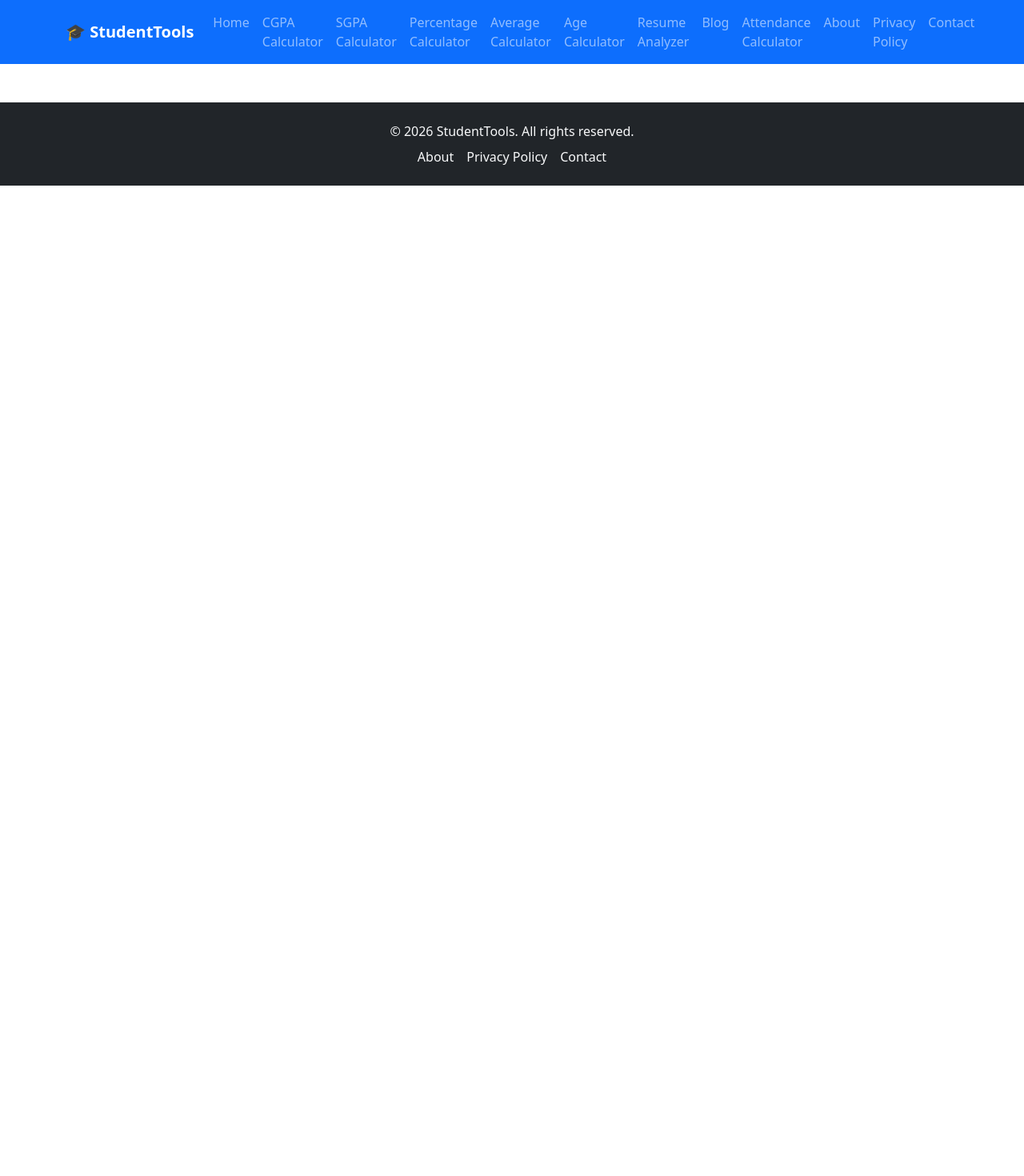
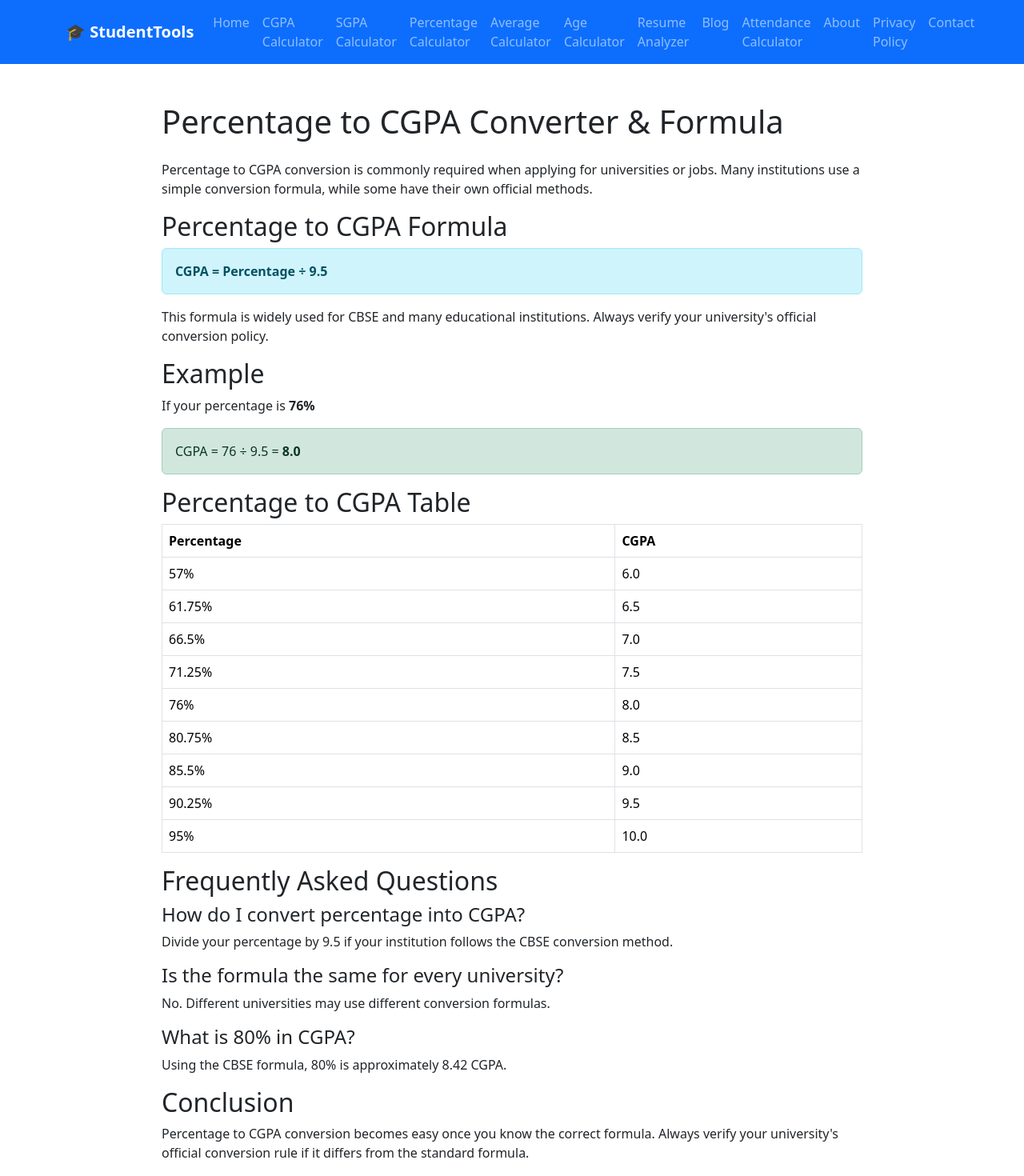
Before and after one commit to priyanshuforge/student-tools, a React (Vite) app: page /blog/percentage-to-cgpa in a window 1280 px wide. Shown: the top 1470 px of the page at 80% size. Before the commit the page ends 800 px from the top, so only its background shows below. Built offline with nearby package versions, Linux system fonts and the light colour scheme.

Commit message:
Added Percentage to CGPA SEO article

```diff
--- a/src/App.jsx
+++ b/src/App.jsx
@@ -19,6 +19,7 @@ import CGPAvsSGPA from "./pages/CGPAvsSGPA";
 import CGPAToPercentage from "./pages/CGPAToPercentage";
 import Attendance75Rule from "./pages/Attendance75Rule";
 import AttendancePercentage from "./pages/AttendancePercentage";
+import PercentageToCGPA from "./pages/PercentageToCGPA";
 function App() {
   return (
     <BrowserRouter>
@@ -46,6 +47,7 @@ function App() {
           path="/percentage-calculator"
           element={<PercentageCalculator />}
         />
+        <Route path="/blog/percentage-to-cgpa" element={<PercentageToCGPA />} />
         <Route
           path="/attendance-calculator"
           element={<AttendanceCalculator />}
--- a/src/data/blogData.js
+++ b/src/data/blogData.js
@@ -29,6 +29,12 @@ const blogData = [
     description:
       "Calculate attendance percentage easily with formula and examples.",
   },
+  {
+  slug: "percentage-to-cgpa",
+  title: "How to Convert Percentage to CGPA?",
+  description:
+    "Easy guide to convert percentage into CGPA using simple formulas and examples.",
+},
 ];
 
 export default blogData;
--- /dev/null
+++ b/src/pages/PercentageToCGPA.jsx
@@ -0,0 +1,119 @@
+import SEO from "../components/SEO";
+
+function PercentageToCGPA() {
+  return (
+    <>
+      <SEO
+        title="Percentage to CGPA Conversion | StudentTools"
+        description="Learn how to convert percentage into CGPA using simple formulas with examples and conversion table."
+        canonical="/blog/percentage-to-cgpa"
+      />
+
+      <div className="container py-5" style={{ maxWidth: "900px" }}>
+        <h1 className="mb-4">Percentage to CGPA Converter & Formula</h1>
+
+        <p>
+          Percentage to CGPA conversion is commonly required when applying for
+          universities or jobs. Many institutions use a simple conversion
+          formula, while some have their own official methods.
+        </p>
+
+        <h2>Percentage to CGPA Formula</h2>
+
+        <div className="alert alert-info">
+          <strong>CGPA = Percentage ÷ 9.5</strong>
+        </div>
+
+        <p>
+          This formula is widely used for CBSE and many educational
+          institutions. Always verify your university's official conversion
+          policy.
+        </p>
+
+        <h2>Example</h2>
+
+        <p>
+          If your percentage is <strong>76%</strong>
+        </p>
+
+        <div className="alert alert-success">
+          CGPA = 76 ÷ 9.5 = <strong>8.0</strong>
+        </div>
+
+        <h2>Percentage to CGPA Table</h2>
+
+        <table className="table table-bordered">
+          <thead>
+            <tr>
+              <th>Percentage</th>
+              <th>CGPA</th>
+            </tr>
+          </thead>
+
+          <tbody>
+            <tr>
+              <td>57%</td>
+              <td>6.0</td>
+            </tr>
+            <tr>
+              <td>61.75%</td>
+              <td>6.5</td>
+            </tr>
+            <tr>
+              <td>66.5%</td>
+              <td>7.0</td>
+            </tr>
+            <tr>
+              <td>71.25%</td>
+              <td>7.5</td>
+            </tr>
+            <tr>
+              <td>76%</td>
+              <td>8.0</td>
+            </tr>
+            <tr>
+              <td>80.75%</td>
+              <td>8.5</td>
+            </tr>
+            <tr>
+              <td>85.5%</td>
+              <td>9.0</td>
+            </tr>
+            <tr>
+              <td>90.25%</td>
+              <td>9.5</td>
+            </tr>
+            <tr>
+              <td>95%</td>
+              <td>10.0</td>
+            </tr>
+          </tbody>
+        </table>
+
+        <h2>Frequently Asked Questions</h2>
+
+        <h4>How do I convert percentage into CGPA?</h4>
+        <p>
+          Divide your percentage by 9.5 if your institution follows the CBSE
+          conversion method.
+        </p>
+
+        <h4>Is the formula the same for every university?</h4>
+        <p>No. Different universities may use different conversion formulas.</p>
+
+        <h4>What is 80% in CGPA?</h4>
+        <p>Using the CBSE formula, 80% is approximately 8.42 CGPA.</p>
+
+        <h2>Conclusion</h2>
+
+        <p>
+          Percentage to CGPA conversion becomes easy once you know the correct
+          formula. Always verify your university's official conversion rule if
+          it differs from the standard formula.
+        </p>
+      </div>
+    </>
+  );
+}
+
+export default PercentageToCGPA;
```
